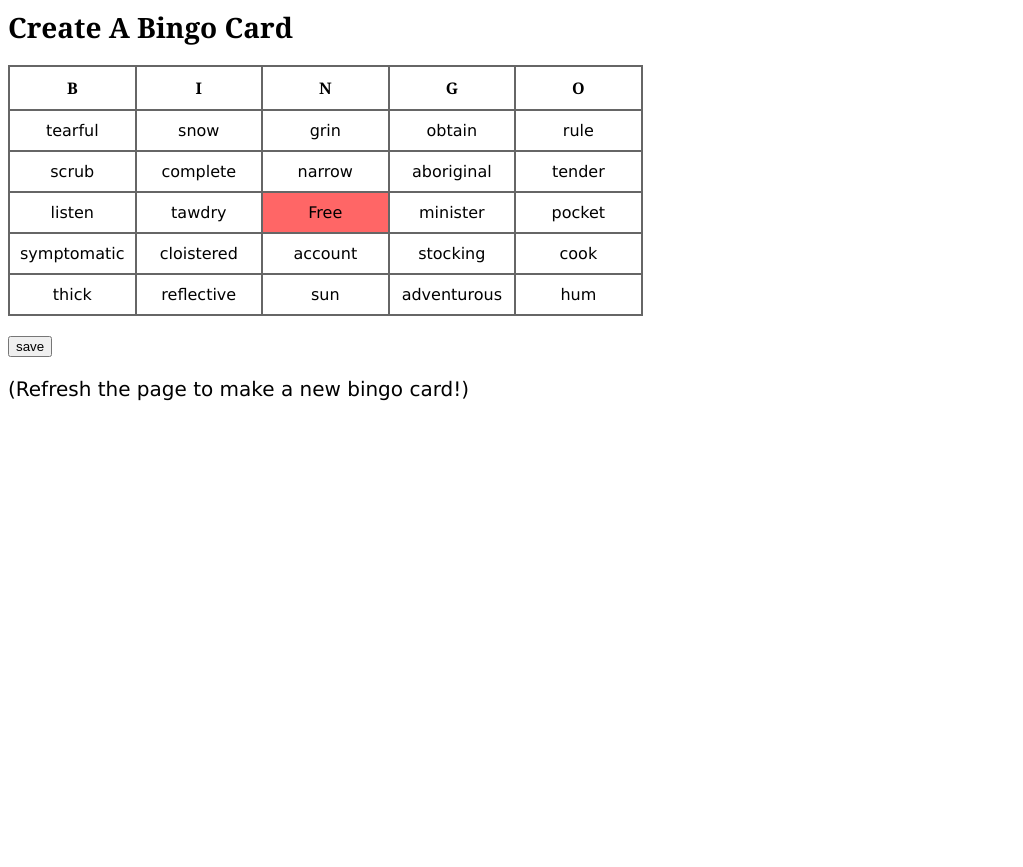
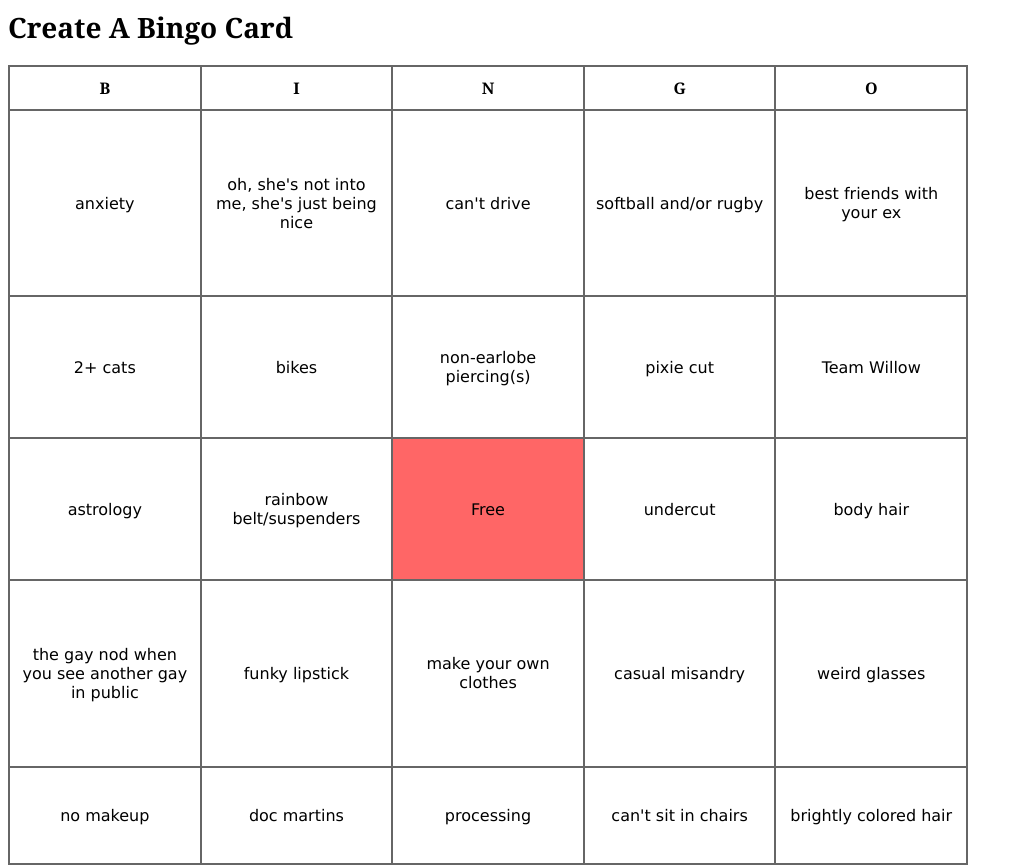
Before and after one commit to maiamcc/gay_bingo, a plain HTML site: page bingo.html in a window 1280 px wide. Shown: the top 867 px of the page, without its empty margins (0-1023 px from the left). Before the commit the page ends 800 px from the top, so only its background shows below. Drawn offline with Linux system fonts and the light colour scheme.

Commit message:
styling, preliminary entries

```diff
--- a/make_bingo.js
+++ b/make_bingo.js
@@ -7,16 +7,35 @@ Array.prototype.popRand = function () {
     return this.splice(i, 1)
 }
 
-var words = ['flash', 'inform', 'hum', 'defective', 'glossy',
-    'minister', 'cloistered', 'smash', 'narrow', 'reply',
-    'aboriginal', 'reflective', 'brake', 'hover', 'carriage',
-    'advice', 'receive', 'tawdry', 'cook', 'enter',
-    'scrub', 'tearful', 'ring', 'groan', 'untidy',
-    'sun', 'same', 'believe', 'move', 'stale',
-    'rule', 'desire', 'run', 'snow', 'train',
-    'early', 'thick', 'adventurous', 'tender', 'listen',
-    'guard', 'pocket', 'account', 'symptomatic', 'round',
-    'complete', 'obtain', 'stocking', 'grin', 'friendly']
+var elems = [
+    'brightly colored hair',
+    'undercut',
+    'pixie cut',
+    'funky lipstick',
+    'non-earlobe piercing(s)',
+    'doc martins',
+    'flannel',
+    'weird glasses',
+    'rainbow belt/suspenders',
+    'ties',
+    '2+ cats',
+    'anxiety',
+    'short nails',
+    'processing',
+    'best friends with your ex',
+    'Team Willow',
+    'can\'t sit in chairs',
+    'oh, she\'s not into me, she\'s just being nice',
+    'body hair',
+    'no makeup',
+    'casual misandry',
+    'astrology',
+    'make your own clothes',
+    'the gay nod when you see another gay in public',
+    'softball and/or rugby',
+    'bikes',
+    'can\'t drive',
+ ]
 
 function initAll() {
     if (document.getElementById) {
@@ -35,8 +54,8 @@ function newCard() {
 
 function setSquareAtIndex(i) {
     var id = squareIdForIndex(i)
-    var wd = words.popRand()
-    document.getElementById(id).innerHTML = wd;
+    var el = elems.popRand()
+    document.getElementById(id).innerHTML = el;
     document.getElementById(id).className = "";
     document.getElementById(id).onmousedown = toggleColor;
 }
--- a/style.css
+++ b/style.css
@@ -5,6 +5,13 @@ body {
     color: black;
     font-size: 20px;
     font-family: "Lucida Grande", Verdana,Arial, Helvetica, sans-serif;
+}
+table {
+    height: 50em;
+    width: 60em;
+}
+th {
+    height: 1em;
 }
 h1, th {
     font-family: Georgia, "Times New Roman",Times, serif;
```
